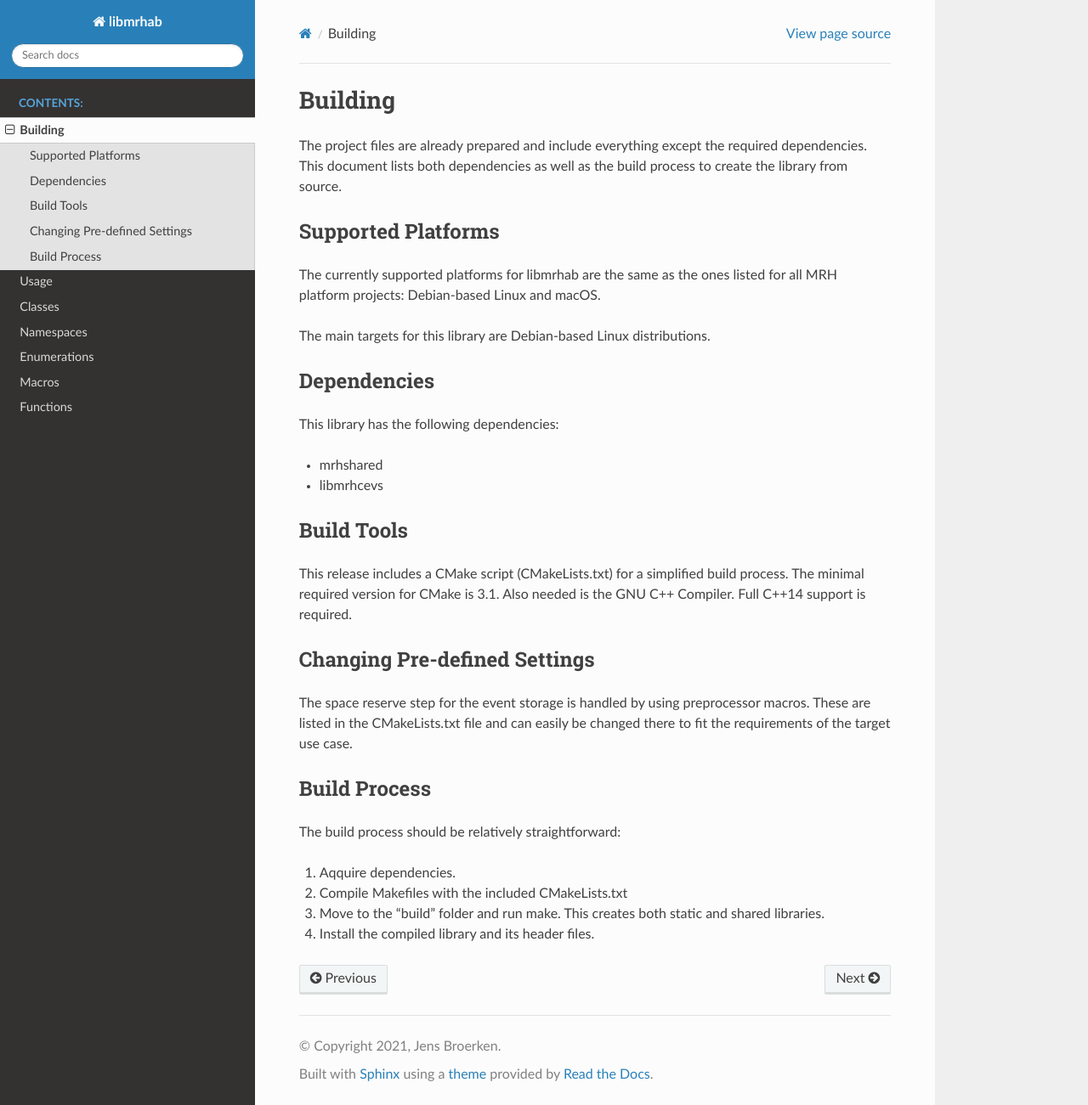
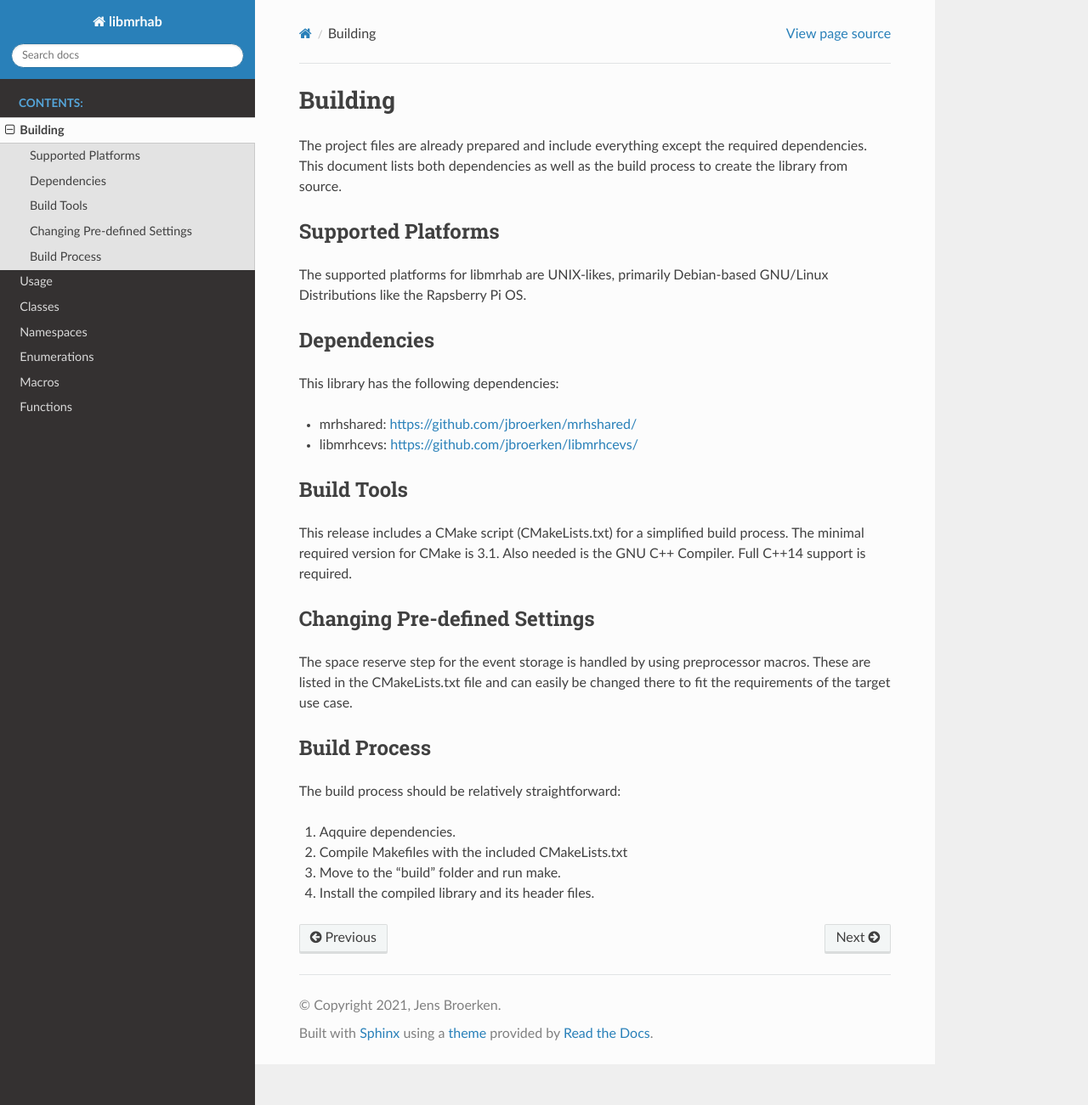
Before and after one commit to jbroerken/libmrhab, a Sphinx documentation site: the page built from doc/source/Building/Building.rst, in a window 1280 px wide and 1301 px high. Shown: the whole window at 85% size. Built offline with Sphinx 7.4.7 and the Read the Docs theme 2.0.0, drawn with Linux system fonts in a browser that asks for light colours.

Commit message:
Update documentation
- Add links to required dependencies.
- Correct build process information.

```diff
--- a/doc/source/Building/Building.rst
+++ b/doc/source/Building/Building.rst
@@ -7,17 +7,15 @@ build process to create the library from source.
 
 Supported Platforms
 -------------------
-The currently supported platforms for libmrhab are the same as the ones listed
-for all MRH platform projects: Debian-based Linux and macOS.
-
-The main targets for this library are Debian-based Linux distributions.
+The supported platforms for libmrhab are UNIX-likes, primarily
+Debian-based GNU/Linux Distributions like the Rapsberry Pi OS.
 
 Dependencies
 ------------
 This library has the following dependencies:
 
-* mrhshared
-* libmrhcevs
+* mrhshared: https://github.com/jbroerken/mrhshared/
+* libmrhcevs: https://github.com/jbroerken/libmrhcevs/
 
 Build Tools
 -----------
@@ -37,6 +35,5 @@ The build process should be relatively straightforward:
 
 1. Aqquire dependencies.
 2. Compile Makefiles with the included CMakeLists.txt
-3. Move to the "build" folder and run make. This creates both static and
-   shared libraries.
+3. Move to the "build" folder and run make.
 4. Install the compiled library and its header files.
```
